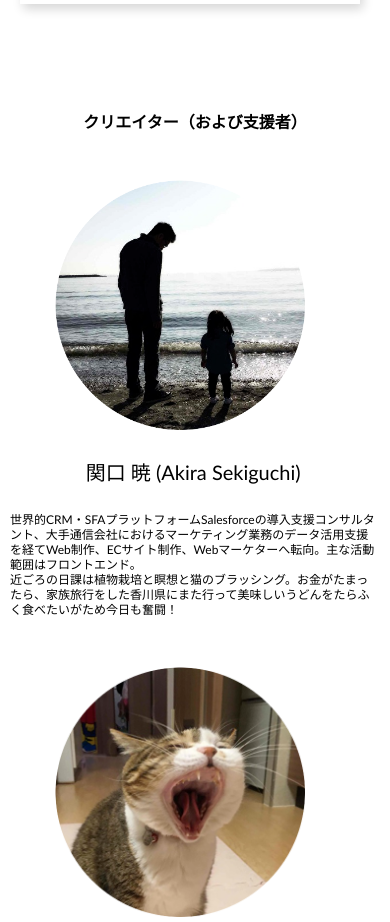
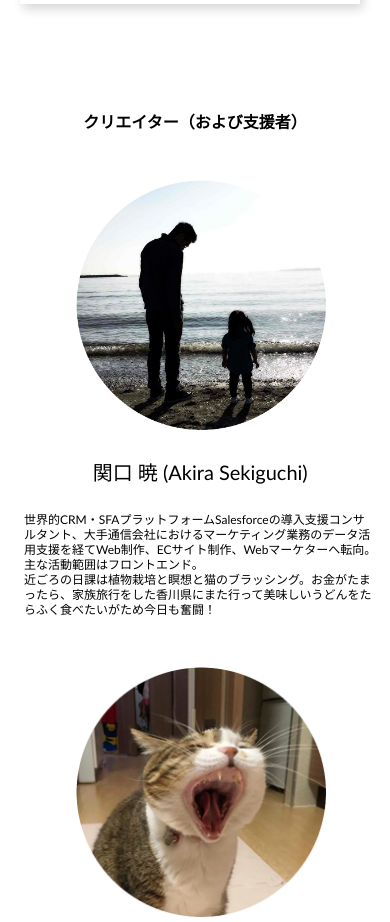
Before and after one commit to AKSK2003/AKSK2003.github.io, a plain HTML site: page index.html in a window 390 px wide. Shown: the part 2920-3842 px from the top of the page. Drawn offline with Linux system fonts and the light colour scheme.

Commit message:
Add files via upload

```diff
--- a/css/style.css
+++ b/css/style.css
@@ -494,7 +494,7 @@ width:99.999999%
     .teacher-item-image {
         margin-left: auto;
         margin-right: auto;
-        width: 280px;
+        width: 253px;
    /* この上3行アクティブ必須。ここを非アクティブにすると円形画像が左端に寄ってしまう。このmargin左右で画像を真ん中に表示させている。*/
 
         /* width: fit-content; */
@@ -588,7 +588,7 @@ width:99.999999%
 }
 
 .teacher-list {
-    padding-left: 10px;
+    padding-left: 24px;
     padding-right: 10px;
     padding-top: 50px;
 
@@ -620,7 +620,16 @@ width:99.999999%
             margin-top: 30px;
         }
 
+        .teacher-item-image {
+            margin-left: auto;
+            margin-right: auto;
 
+            align-items: center;
+
+       /* この上3行アクティブ必須。ここを非アクティブにすると円形画像が左端に寄ってしまう。このmargin左右で画像を真ん中に表示させている。*/
+
+            /* width: fit-content; */
+        }
 
 
         .body{
```
